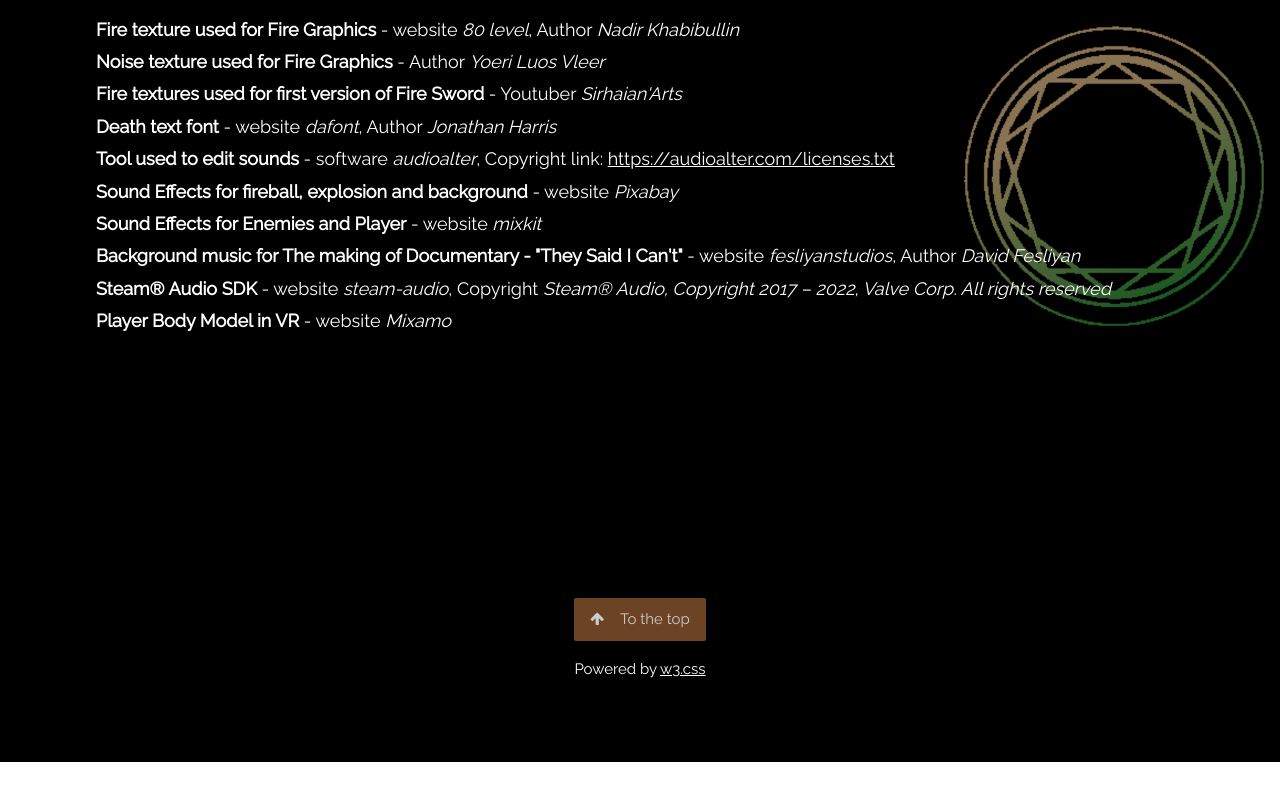
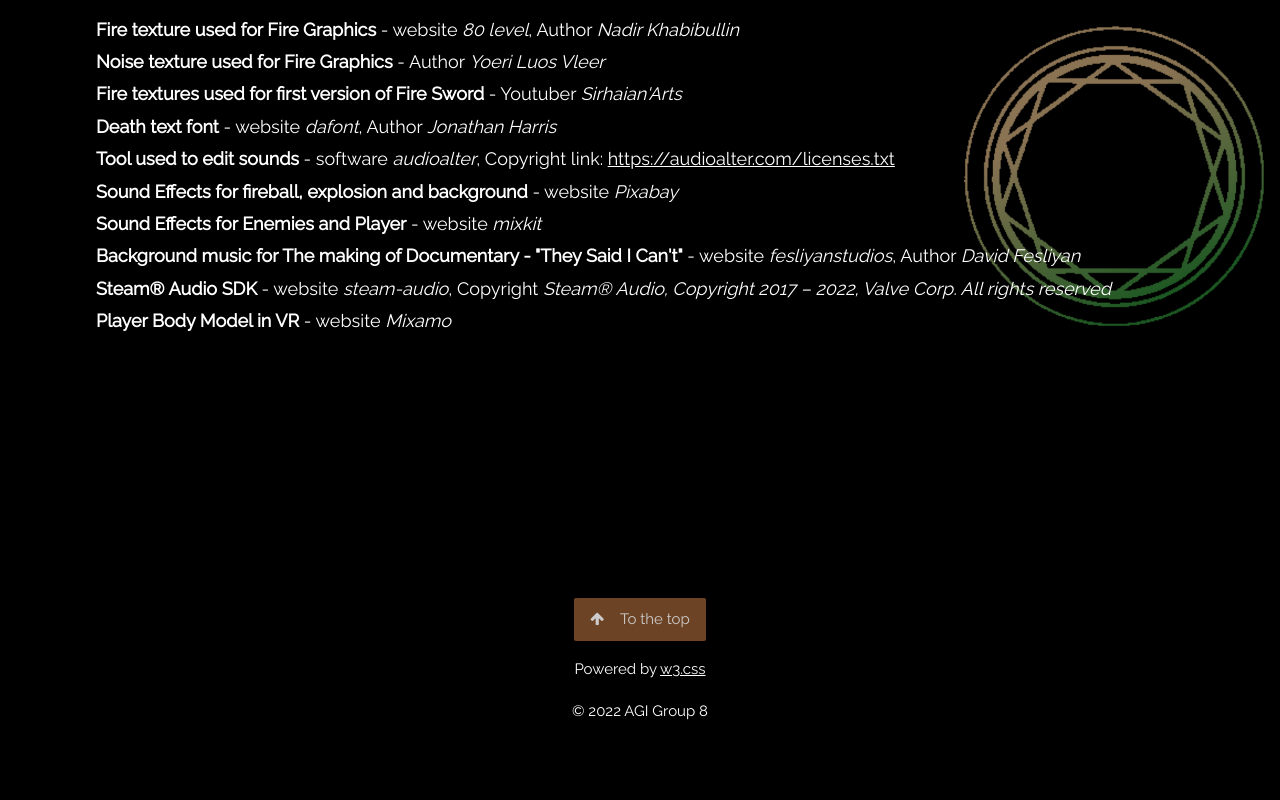
Before and after one commit to AGIGroup8/AGIGroup8.github.io, a plain HTML site: page index.html in a window 1280 px wide. Shown: the part 8349-9149 px from the top of the page. Before the commit the page ends 9111 px from the top, so only its background shows below. Drawn offline with nearby package versions, Linux system fonts and the light colour scheme.

Commit message:
Added a copyright notice at the bottom (issue #7)

```diff
--- a/index.html
+++ b/index.html
@@ -486,8 +486,9 @@
   <!-- Footer -->
   <footer class="w3-center w3-black w3-padding-64">
     <a href="#home" class="w3-button" id="button"><i class="fa fa-arrow-up w3-margin-right"></i>To the top</a>
-    <p>Powered by <a href="https://www.w3schools.com/w3css/default.asp" title="W3.CSS" target="_blank"
+	<p>Powered by <a href="https://www.w3schools.com/w3css/default.asp" title="W3.CSS" target="_blank"
         class="w3-hover-text-green">w3.css</a></p>
+    <p>© 2022 AGI Group 8</p>
   </footer>
 
 </body>
```
